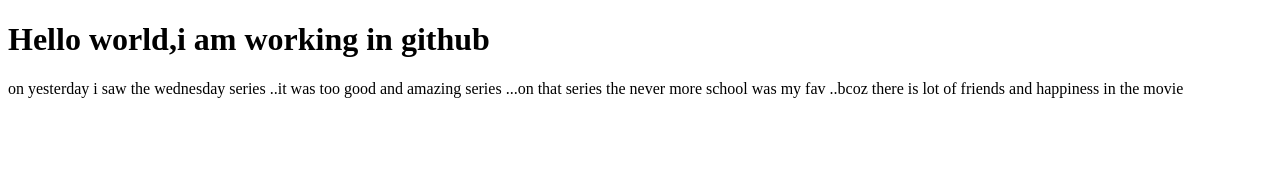
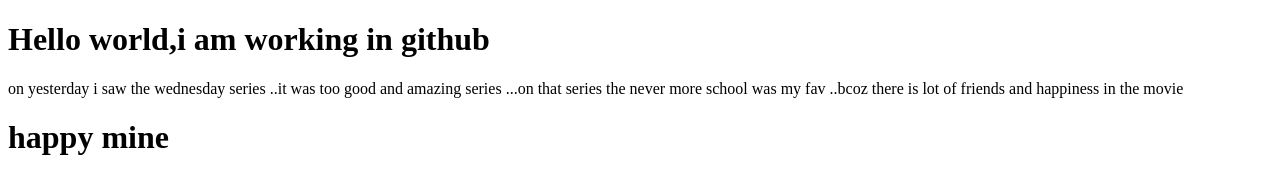
Before and after one commit to KeerthanaRagupathy/learn-git, a plain HTML site: page index.html in a window 1280 px wide. Drawn offline with Linux system fonts and the light colour scheme.

Commit message:
index updated

```diff
--- a/index.html
+++ b/index.html
@@ -7,5 +7,6 @@
 <body>
      <h1> Hello world,i am working in github</h1>
      <p>on yesterday i saw the wednesday series ..it was too good and amazing series ...on that series the never more school was my fav ..bcoz there is lot of friends and happiness in the movie </p>
+     <h1>happy mine </h1>
 </body>
 </html>
```
